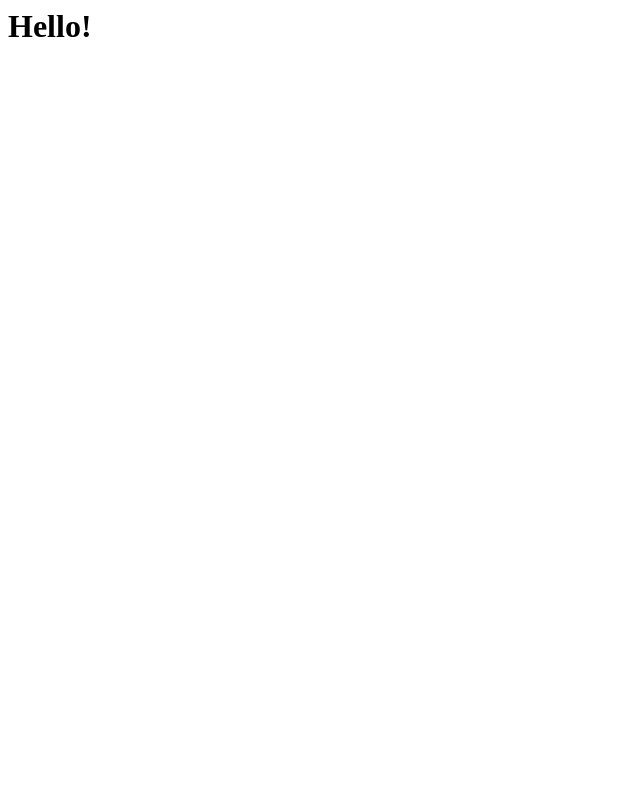
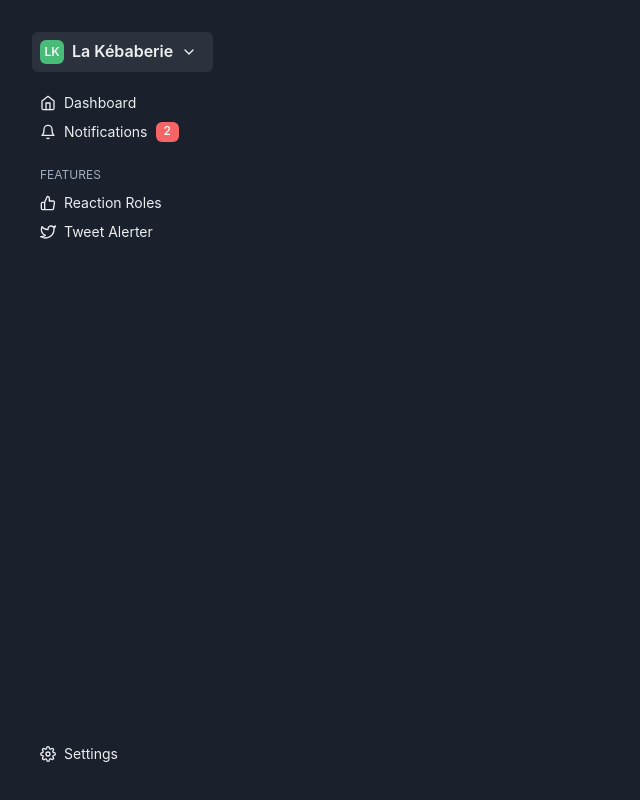
Before and after one commit to mikedotJS/kebabot-ui, a React (Vite) app: page / in a window 1280 px wide. Shown: the whole page, without its empty margins (0-640 px from the left). Built offline with nearby package versions, Linux system fonts and the light colour scheme.

Commit message:
Add Sidebar with sample data

```diff
--- /dev/null
+++ b/src/components/Layout.tsx
@@ -0,0 +1,11 @@
+import { Box } from "@chakra-ui/react";
+import { Sidebar } from "./Sidebar";
+import React from "react";
+
+export const Layout = (): JSX.Element => {
+  return (
+    <Box w="full" h="full">
+      <Sidebar />
+    </Box>
+  );
+};
--- /dev/null
+++ b/src/components/Sidebar.tsx
@@ -0,0 +1,80 @@
+import {
+  Box,
+  Button,
+  Center,
+  Menu,
+  MenuButton,
+  MenuItem,
+  MenuList,
+  Spacer,
+  Tag,
+  VStack,
+} from "@chakra-ui/react";
+import {
+  FiBell,
+  FiChevronDown,
+  FiHome,
+  FiSettings,
+  FiThumbsUp,
+  FiTwitter,
+} from "react-icons/fi";
+import React from "react";
+import { SidebarItem } from "./SidebarItem";
+import { SidebarTitle } from "./SidebarTitle";
+
+export const Sidebar = (): JSX.Element => {
+  return (
+    <VStack
+      w="md"
+      p="8"
+      alignItems="flex-start"
+      justifyContent="flex-start"
+      spacing="4"
+      h="full"
+    >
+      <Menu>
+        <MenuButton
+          as={Button}
+          rightIcon={<FiChevronDown />}
+          leftIcon={
+            <Center w="6" h="6" borderRadius="md" bg="green.400" fontSize="xs">
+              LK
+            </Center>
+          }
+          pl="2"
+        >
+          La Kébaberie
+        </MenuButton>
+        <MenuList>
+          <MenuItem>Log out</MenuItem>
+        </MenuList>
+      </Menu>
+
+      <Box w="full">
+        <SidebarItem icon={FiHome} text="Dashboard" />
+        <SidebarItem
+          icon={FiBell}
+          text="Notifications"
+          suffix={
+            <Tag color="white" bg="red.400" size="sm">
+              2
+            </Tag>
+          }
+        />
+      </Box>
+
+      <Box w="full">
+        <SidebarTitle text="FEATURES" />
+
+        <Box>
+          <SidebarItem icon={FiThumbsUp} text="Reaction Roles" />
+          <SidebarItem icon={FiTwitter} text="Tweet Alerter" />
+        </Box>
+      </Box>
+
+      <Spacer />
+
+      <SidebarItem icon={FiSettings} text="Settings" />
+    </VStack>
+  );
+};
--- /dev/null
+++ b/src/components/SidebarItem.tsx
@@ -0,0 +1,26 @@
+import { HStack, Icon, Text } from "@chakra-ui/react";
+import React from "react";
+import { IconType } from "react-icons/lib";
+
+interface Props {
+  icon: IconType;
+  text: string;
+  suffix?: JSX.Element;
+}
+
+export const SidebarItem = ({ icon, text, suffix }: Props): JSX.Element => {
+  return (
+    <HStack
+      py="1"
+      px="2"
+      borderRadius="md"
+      _hover={{ bg: "gray.700" }}
+      cursor="pointer"
+      w="full"
+    >
+      <Icon as={icon}></Icon>
+      <Text fontSize="sm">{text}</Text>
+      {suffix}
+    </HStack>
+  );
+};
--- /dev/null
+++ b/src/components/SidebarTitle.tsx
@@ -0,0 +1,16 @@
+import { Box, Text } from "@chakra-ui/react";
+import React from "react";
+
+interface Props {
+  text: string;
+}
+
+export const SidebarTitle = ({ text }: Props): JSX.Element => {
+  return (
+    <Box px="2" py="1">
+      <Text color="gray.400" fontSize="xs">
+        {text}
+      </Text>
+    </Box>
+  );
+};
--- a/src/index.tsx
+++ b/src/index.tsx
@@ -1,6 +1,19 @@
+import { ChakraProvider, ThemeConfig } from "@chakra-ui/react";
+import { Layout } from "./components/Layout";
 import React from "react";
 import ReactDom from "react-dom";
+import { extendTheme } from "@chakra-ui/react";
 
-const App = () => <h1>Hello!</h1>;
+const config: ThemeConfig = {
+  initialColorMode: "dark",
+};
+
+const theme = extendTheme({ config });
+
+const App = () => (
+  <ChakraProvider theme={theme}>
+    <Layout />
+  </ChakraProvider>
+);
 
 ReactDom.render(<App />, document.getElementById("app"));
```
Also changed, not shown: package.json (+6 -1 lines), 1 other file (tests, documents, lock files or other folders).
